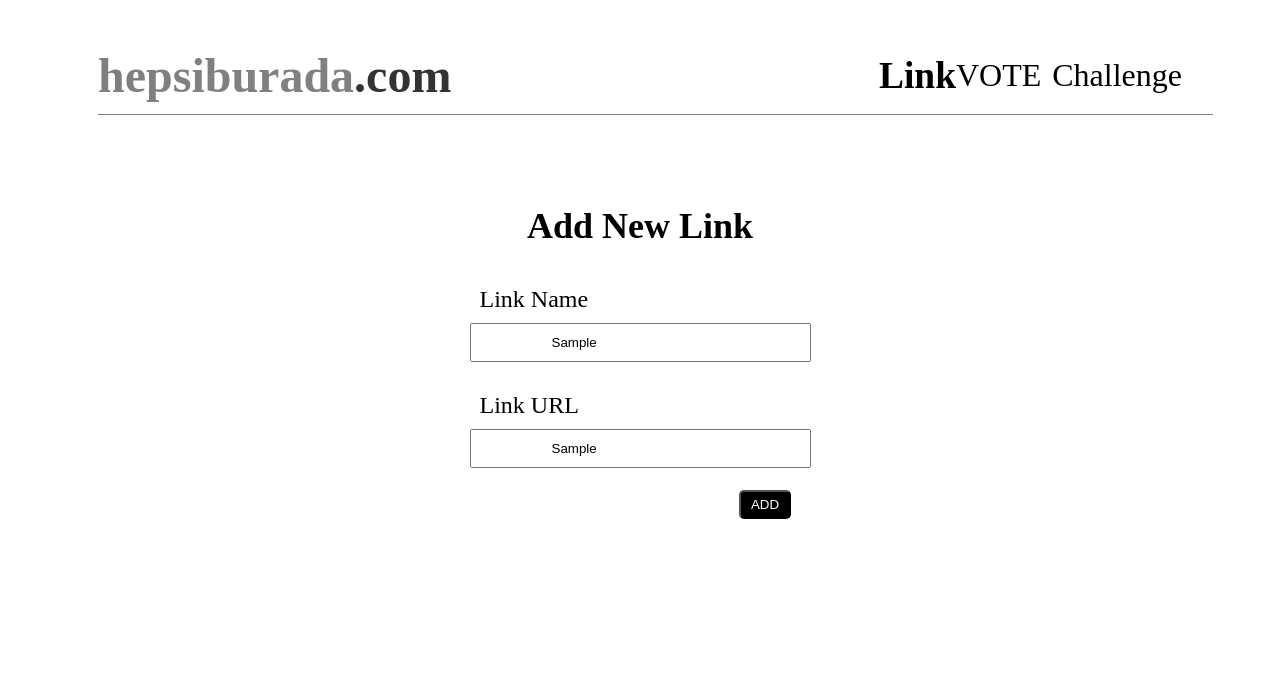
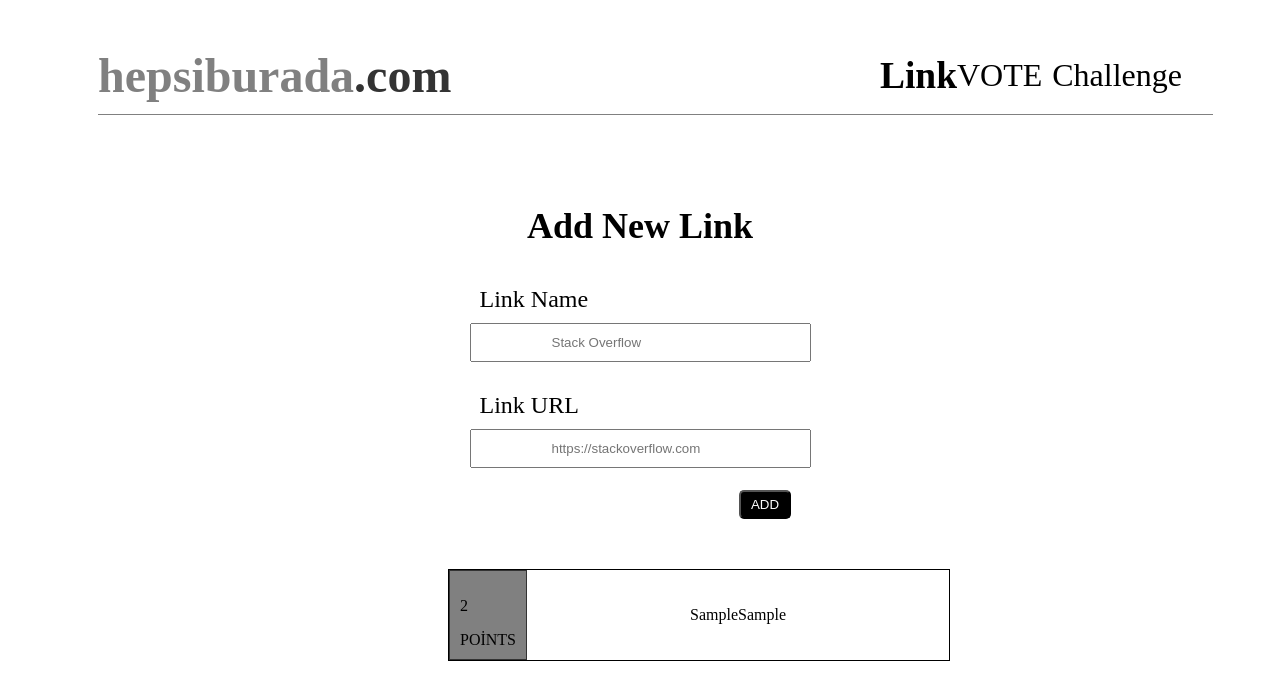
Before and after one commit to nazmiyegnydnn/vote, a React (Create React App) app: page / in a window 1280 px wide. Both pictures are taken after typing "Sample", "Sample" into the empty fields and a click on the button "ADD". Shown: the top 700 px of the page. Built offline with nearby package versions, Linux system fonts and the light colour scheme.

Commit message:
bot addition process completed

```diff
--- a/src/header/Header.scss
+++ b/src/header/Header.scss
@@ -24,7 +24,7 @@
         font-weight: bold;
     }
     p{
-        padding-right: 11px;
+        padding-right: 10px;
     }
     span{
         font-weight: 500;
--- a/src/home/Home.js
+++ b/src/home/Home.js
@@ -1,12 +1,31 @@
 import React from 'react'
 import Header from '../header/Header'
 import Main from '../main/Main'
+import { useState } from 'react';
+import Todolist from '../todoList/Todolist';
 
 const Home = () => {
+  const [inputText, setInputText] = useState('');
+  const [inputUrl, setInputUrl] = useState('');
+  const [todos, setTodos] = useState([]);
+  const [points, setPoints] = useState([])
+
+
   return (
     <div>
         <Header/>
-        <Main/>
+        <Main
+        inputUrl={inputUrl}
+        setInputUrl={setInputUrl}
+        inputText={inputText}
+        setInputText={setInputText}
+        todos={todos}
+        setTodos={setTodos}
+        />
+        <Todolist
+        todos={todos}
+        points={points}
+        />
     </div>
   )
 }
--- a/src/main/Main.js
+++ b/src/main/Main.js
@@ -1,10 +1,51 @@
 import React from 'react'
 import './Main.scss'
+import { useState } from 'react';
 
 
-const Main = () => {
+const Main = (
+{  inputUrl,
+  setInputUrl,
+  inputText,
+  setInputText,
+  todos,
+  setTodos
+}
+) => {
+  const [alertWarning, setAlertWarning] = useState(false);
+  const [alertSuccess, setAlertSuccess] = useState(false);
 
 
+  const inputTextHandler = (e) => {
+    setInputText(e.target.value);
+  };
+
+  const inputUrlHandler = (e) => {
+    setInputUrl(e.target.value);
+  };
+
+  const submitTodoHandler = () => {
+    const isEmpty = (str) => !str.trim().length;
+    if (isEmpty(inputText) || isEmpty(inputUrl)) {
+      setAlertWarning(true);
+      setTimeout(() => {
+        setAlertWarning(false);
+      }, 1000);
+    } else {
+      setAlertSuccess(true);
+      setTimeout(() => {
+        setAlertSuccess(false);
+      }, 1000);
+      setTodos([
+        ...todos,
+        { name: inputText, url: inputUrl, points: Math.floor(Math.random() * 10),  id:Math.floor(Math.random() * 10) },
+      ]);
+      setInputText('');
+      setInputUrl('');
+    }
+
+    console.log(todos);
+  };
 
 
   return (
@@ -15,16 +56,29 @@
     <div className='todo-link'>
       <div className='link-name'>
         <p>Link Name</p>
-        <input placeholder='Stack Overflow'/>
+        <input placeholder='Stack Overflow'
+        onChange={inputTextHandler}
+        value={inputText}
+        />
       </div>
       <div className='link-url'>
         <p>Link URL</p>
-        <input placeholder='https://stackoverflow.com'/>
+        <input placeholder='https://stackoverflow.com'
+        onChange={inputUrlHandler}
+        value={inputUrl}/>
       </div>
     </div>
     <div className='todo-button'>
-       <button>ADD</button>
+       <button onClick={submitTodoHandler}>ADD</button>
     </div>
+    <div className='alert-wrapper'>
+         {alertWarning ?  <div className='alert-warning'>
+            <div>Bu alanları boş geçemezsiniz !!</div>
+            </div> : "" }
+          {alertSuccess ?  <div className='alert-success'>
+            <div>Başarıyla eklendi..</div>
+            </div> : "" }
+        </div>
     </div>
   )
 }
--- /dev/null
+++ b/src/todo/Todo.js
@@ -0,0 +1,21 @@
+import React from 'react'
+import "./Todo.scss"
+
+const Todo = ({name,url,points }
+
+) => {
+  return (
+    <div className='todo'>
+    <div className='todo-points'>
+        <p>{points}</p>
+        <span>POİNTS</span>
+    </div>
+    <div className='todo-name'>
+    <p>{name}</p>
+    <li className='todo-items'>{url}</li>
+    </div>
+    </div>
+  )
+}
+
+export default Todo
--- /dev/null
+++ b/src/todo/Todo.scss
@@ -0,0 +1,25 @@
+.todo{
+    display: flex;
+    justify-content: center;
+    align-items: center;
+    border: 1px solid black;
+    width: 500px;
+    margin-left: 400px;
+    margin-top: 50px;
+    .todo-points{
+        border: 1px solid #333333;
+        background-color: gray;
+        color: black;
+        padding: 10px;
+    }
+    .todo-name{
+        display: flex;
+        justify-content: center;
+        align-items: center;
+        width: 500px;
+        height: 50px;
+        li{
+            list-style-type: none;
+        }
+    }
+}
--- /dev/null
+++ b/src/todoList/Todolist.js
@@ -0,0 +1,23 @@
+import React from 'react'
+import './Todolist.scss'
+import Todo from '../todo/Todo'
+
+const Todolist = ({todos }) => {
+  return (
+    <div>
+      <ul>
+         {
+            todos.map((todo) => (
+               <Todo
+               name={todo.name}
+               url={todo.url}
+               points={todo.points}
+            />
+            ))
+         }
+      </ul>
+    </div>
+  )
+}
+
+export default Todolist
```
Also changed, not shown: src/todoList/Todolist.scss (added).
